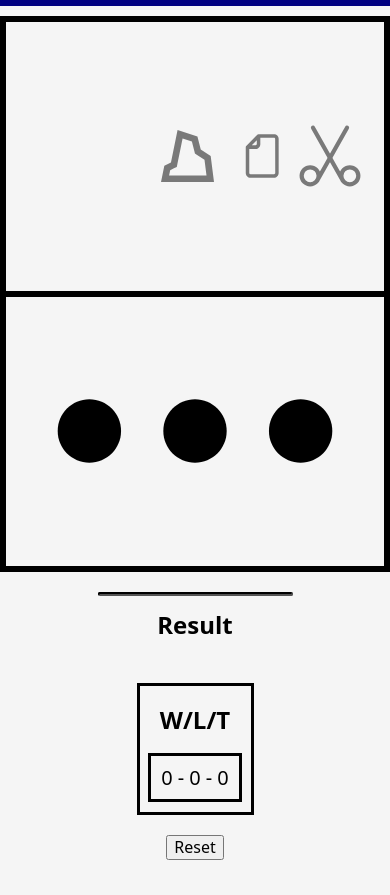
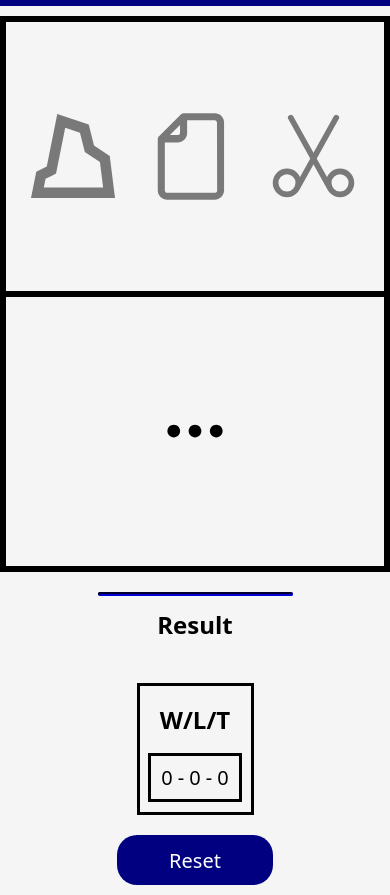
Before and after one commit to ryanconverse621/RockPaperScissors, a plain HTML site: page index.html in a window 390 px wide. Shown: the part 42-937 px from the top of the page. Before the commit the page ends 902 px from the top, so only its background shows below. Drawn offline with Linux system fonts and the light colour scheme.

Commit message:
Final Submission

```diff
--- a/css/styles.css
+++ b/css/styles.css
@@ -37,27 +37,30 @@ main section {
     height: 275px;
 }
 
+
 .images {
-    width: 20%;
     height: auto;
     display: flex;
     justify-content: space-around;
     align-items: center;
 }
+
 .images img:nth-of-type(1) {
+    width: 25%;
     opacity: 50%;
     transition: all .2s ease-in-out;
     cursor: pointer;
-    margin-right: 15px;
 }
 
 .images img:nth-of-type(2) {
+    width: 40%;
     opacity: 50%;
     transition: all .2s ease-in-out;
     cursor: pointer;
 }
 
 .images img:nth-of-type(3) {
+    width: 27%;
     opacity: 50%;
     transition: all .2s ease-in-out;
     cursor: pointer;
@@ -67,9 +70,13 @@ main section {
     opacity: 100%;
 }
 
+.computerChoice #dot-img {
+    width: 20%;
+}
+
 /* Hr */
 hr {
-    border-color: black;
+    border-color: navy;
     width: 50%;
     margin-top: 20px;
     margin-bottom: 10px;
@@ -124,9 +131,30 @@ hr {
     justify-content: center;
 }
 
+.reset button {
+    width: 20%;
+    height: 50px;
+    border-color: transparent;
+    background-color: navy;
+    color: white;
+    border-radius: 20px;
+    font-size: 20px;
+}
+
+.reset button:hover {
+    color: coral;
+    border-style: solid;
+    border-color: coral;
+}
+
 /* Media Query */
 @media screen and (max-width: 1080px) {
     main {
         grid-template-columns: 1fr;
     }
+
+    .reset button {
+        margin-bottom: 10px;
+        width: 40%;
+    }
 }
--- a/script.js
+++ b/script.js
@@ -23,6 +23,7 @@ function play(choice) {
     setTimeout(() => {
         switch (compChoice) {
           case 1:
+            document.getElementById('dot-img').style.width = "25%";
             document.getElementById('dot-img').src = "svg/rock.svg";
             switch (playerChoice) {
               case 1:
@@ -46,6 +47,7 @@ function play(choice) {
             }
             break;
           case 2:
+            document.getElementById('dot-img').style.width = "40%";
             document.getElementById('dot-img').src = "svg/paper.svg";
             switch (playerChoice) {
               case 1:
@@ -69,6 +71,7 @@ function play(choice) {
             }
             break;
           case 3:
+            document.getElementById('dot-img').style.width = "27%";
             document.getElementById('dot-img').src = "svg/scissors.svg";
             switch (playerChoice) {
               case 1:
@@ -112,4 +115,6 @@ function reset() {
   document.getElementById('result').innerHTML = "Result";
   document.getElementById('verdict').innerHTML = "";
   document.getElementById('verdict').style.color = 'black';
+  document.getElementById('dot-img').style.width = "";
+
 }
```
